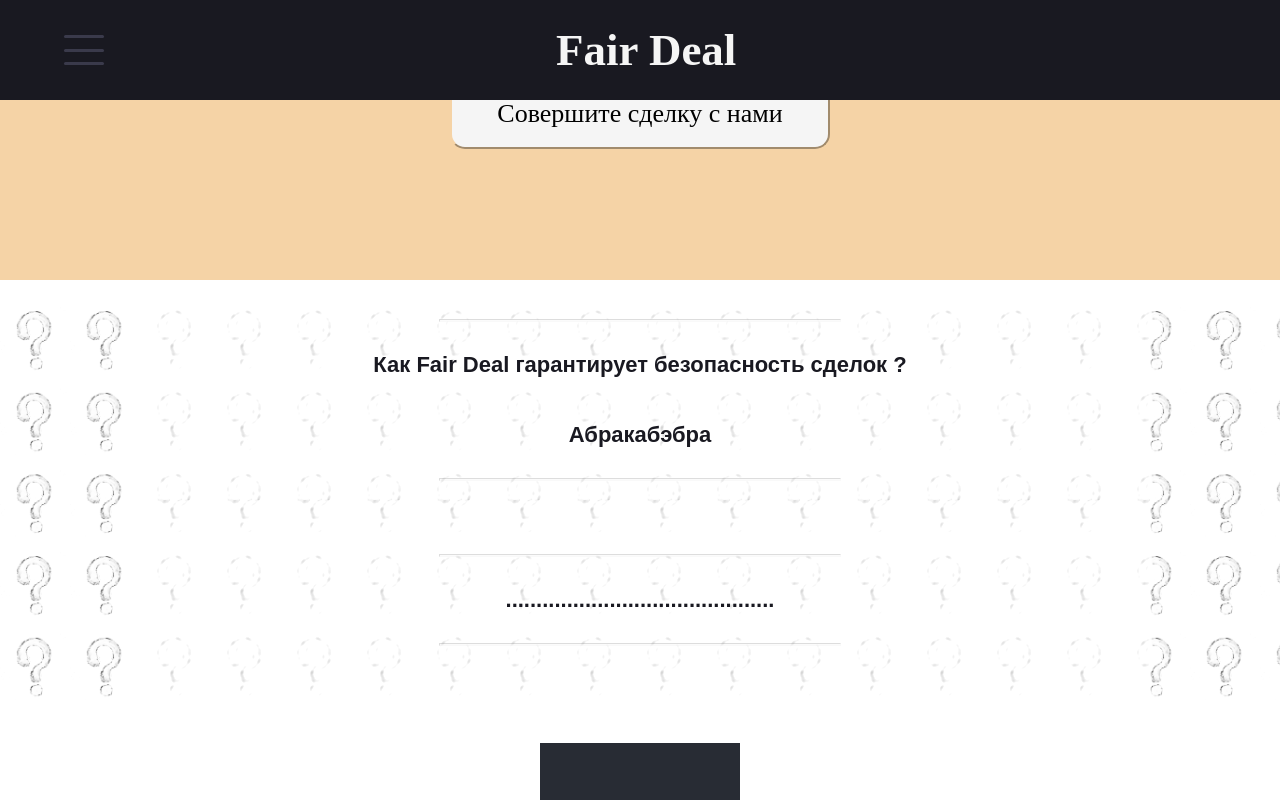
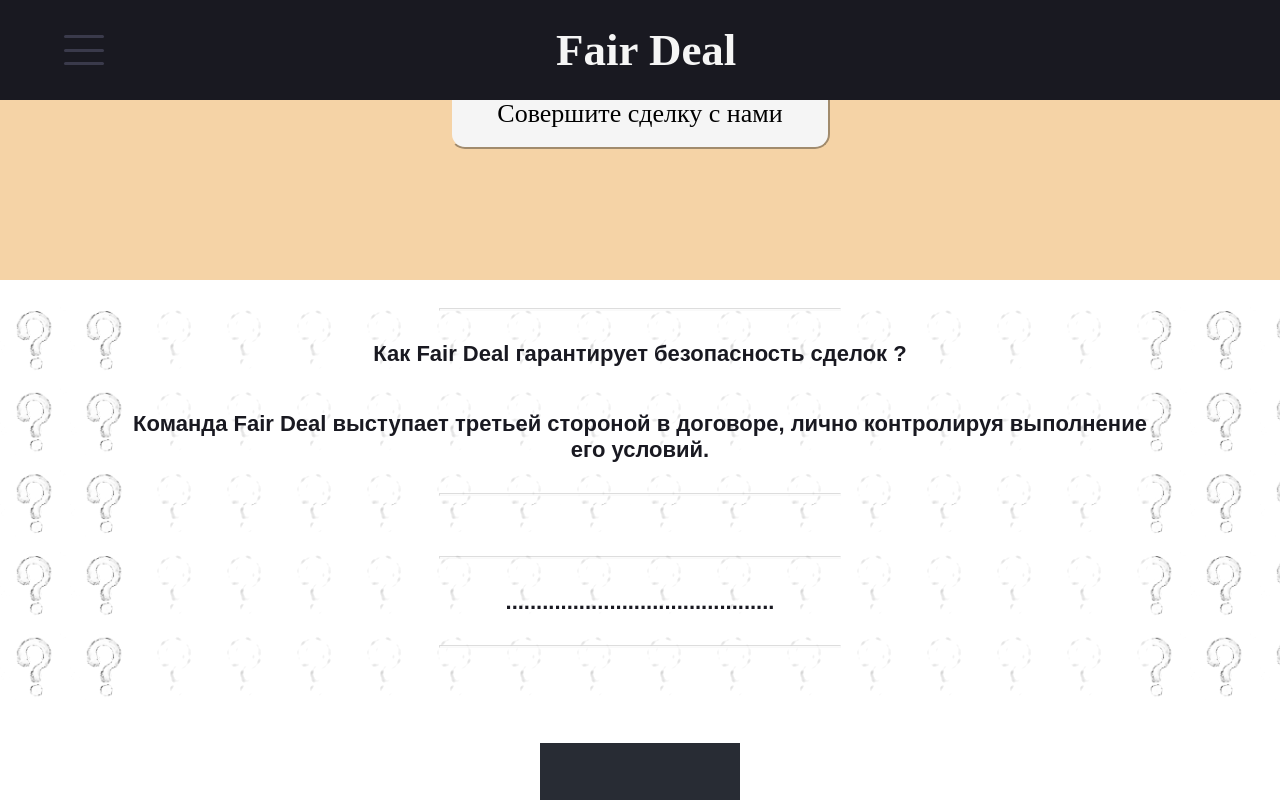
Before and after one commit to Iluhander/fair_deal_complete_app, a React (Create React App) app in the folder client/: page / in a window 1280 px wide. Both pictures are taken after a click on the element "Как Fair Deal гарантирует безопасность сделок ?". Shown: the part 420-1220 px from the top of the page. Built offline with nearby package versions, Linux system fonts and the light colour scheme.

Commit message:
Edited info block content (for mvp purposes)

```diff
--- a/client/src/InfoSection/InfoBlock/InfoBlock.jsx
+++ b/client/src/InfoSection/InfoBlock/InfoBlock.jsx
@@ -16,7 +16,7 @@
         <div className='infoBlock' style={{background: props.background}}>
             <hr/>
             <p className='pStyle' onClick={changeDisplay} style={{cursor:'pointer'}}>{props.text}</p>
-            <p className='pStyle' style={{display: display}}>Абракабэбра</p>
+            <p className='pStyle' style={{display: display, textAlign: 'center'}}>Команда Fair Deal выступает третьей стороной в договоре, лично контролируя выполнение его условий.</p>
             <hr/>
         </div>
     );
```
